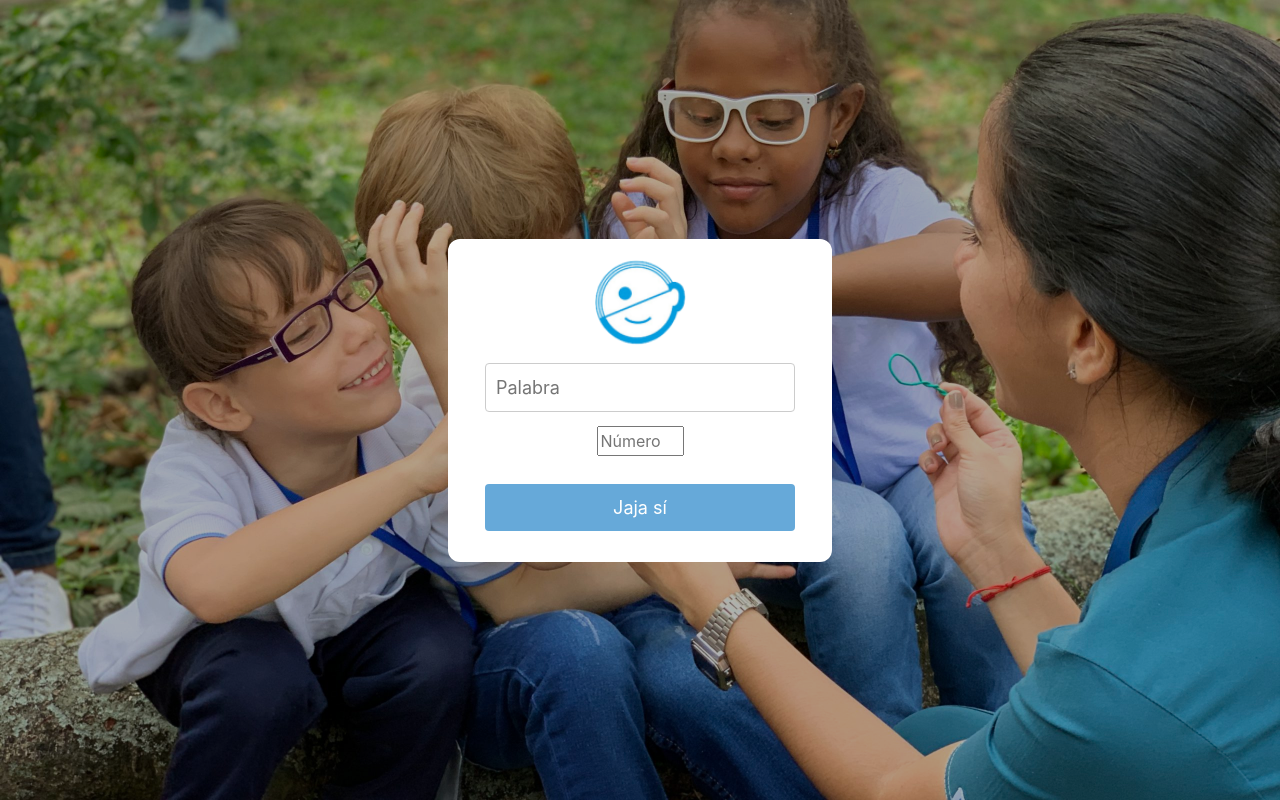
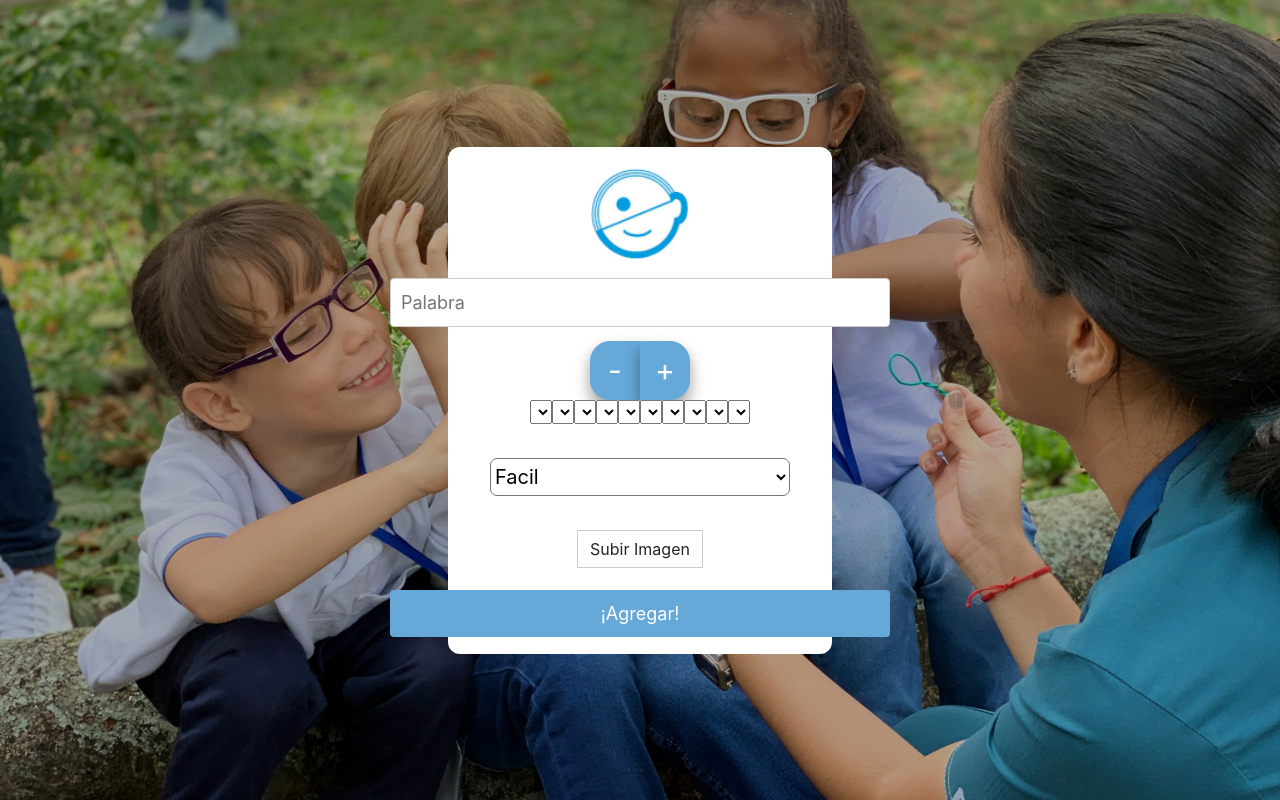
Before and after one commit to FranSuarez99/ProyectoSocial, a Flask app: page /palabra in a window 1280 px wide. Run offline with Flask 2, Linux system fonts and the light colour scheme; lists and menus that the app fills with data are empty; some libraries are stand-ins or nearby versions.

Commit message:
updating branch

```diff
--- a/app.py
+++ b/app.py
@@ -1,11 +1,42 @@
-import requests, csv, sys, os
+from pydrive.drive import GoogleDrive
+from pydrive.auth import GoogleAuth
+import requests, sys, os
 from flask import *
 
+from pyDriveFunct import *
+
 master_password = 'incs2022'
+fileName1 = 'words.txt'
+fileName2 = 'solutions.txt'
+fileName3 = 'difficulty.txt'
+fileName4 = 'imgSource.txt'
 
 #Configuramos la app de flask
 app = Flask(__name__)
 app.secret_key = b'_5#y2L"F4Q8z\n\xec]/'
+
+#Configuracion con Google Drive
+authG = GoogleAuth()
+authG.LocalWebserverAuth()
+drive = GoogleDrive(authG)
+
+wordsID, solutionsID, difficultyID, imgSourceID = None, None, None, None
+
+file_list = drive.ListFile({'q': "'root' in parents and trashed=false"}).GetList()
+for file1 in file_list:#check every file on Drive and saves the ID of the needed files
+  if file1['title'] == fileName1:
+      wordsID = file1['id']
+  if file1['title'] == fileName2:
+      solutionsID = file1['id']
+  if file1['title'] == fileName3:
+      difficultyID = file1['id']
+  if file1['title'] == fileName4:
+      imgSourceID = file1['id']
+
+words = dFile(wordsID,fileName1, drive)
+difficulty = dict(zip(words, list(map(int, dFile(difficultyID,fileName3, drive)))))
+solutions = dict(zip(words, list(map(lambda x : list(map(int, x.split(','))), dFile(solutionsID,fileName2, drive))))) #python tu papa
+imgSource = dict(zip(words, dFile(imgSourceID,fileName4, drive)))
 
 @app.route('/set/')
 def set():
@@ -35,6 +66,27 @@ def login_view():
 #VISTA NUEVA PALABRA
 @app.route('/palabra', methods=['GET', 'POST'])
 def new_word_view():
+    scriptPath = sys.path[0]
+    UPLOAD_PATH = os.path.join(scriptPath, 'static/images/words/')
+    if request.method == 'POST':
+        if request.form["btn"] == "¡Agregar!":
+            difficult = int(request.form.get('dif'))
+            word = str(request.form['palabra']).upper()
+            imgSource = f'{word}.png'
+            addData2Files(word, fileName1)
+            addData2Files(difficult, fileName3)
+            addData2Files(imgSource, fileName4)
+            file = request.files['file']
+            file.save('{0}{1}'.format(UPLOAD_PATH, imgSource))
+            num_sounds = int(request.form.get("letterNum"))
+            solution = ''
+            for i in range(num_sounds):
+                name_box = f'select{i}_letter'
+                sound = int(request.form.get(name_box))
+                solution += f'{sound},'
+            solution = solution[:-1]
+            addData2Files(solution, fileName2)
+            #actualizar el drive
     return render_template('new_word.html')
 
 #VISTA SELECCION DIFICULTAD
@@ -42,8 +94,10 @@ def new_word_view():
 def difficult_select():
     if request.method == 'POST':
         if request.form["btn"] == "¡Empecemos!":
-            difficult = str(request.form.get('dif'))
+            difficult = int(request.form.get('dif'))
             session['difficult'] = difficult
+            wordsList = getWords(difficult, difficulty)
+            session['wordsList'] = wordsList
             return redirect(url_for('game_view'))
     return render_template('difficult.html')
 
@@ -51,20 +105,23 @@ def difficult_select():
 @app.route('/game', methods=['GET', 'POST'])
 def game_view():
     difficult = session.get('difficult', None)
-    photo_source = None
+    wordsList = session.get('wordsList', None)
+    if len(wordsList) != 0:
+        word = wordsList.pop()
+    else:
+        wordsList = getWords(difficult, difficulty)
+        word = wordsList.pop()
+    session['wordsList'] = wordsList
+    photo_source = f'{word}.png'
     if request.method == 'POST':
         if request.form["btn"] == "¡Enviar!":
             num_sounds = int(request.form.get("letterNum"))
-            file = open("salida.txt", "a")
-            file.write(f'{num_sounds}\n')
             child_solution = []
             for i in range(num_sounds):
                 name_box = f'select{i}_letter'
                 sound = int(request.form.get(name_box))
                 child_solution.append(sound)
-            file.write(f'{child_solution}\n')
-            file.close()
-            #revisar solucion del nino
+            ans = (child_solution == solutions[word])
     return render_template('game.html', photo_source=photo_source)
 
 if __name__ == "__main__":
--- /dev/null
+++ b/difficulty.txt
@@ -0,0 +1,3 @@
+0
+1
+2
--- /dev/null
+++ b/imgSource.txt
@@ -0,0 +1,3 @@
+PALOMA.png
+GLORIA.png
+AUTOMOVIL.png
--- a/palabras.txt
+++ /dev/null
@@ -1,4 +0,0 @@
-PALOMA
-CORBATA
-QUESO
-ARDILLA
--- /dev/null
+++ b/requirements_install.py
@@ -0,0 +1,4 @@
+import os
+
+command = 'pip install -r requirements.txt'
+os.system(command)
--- /dev/null
+++ b/solutions.txt
@@ -0,0 +1,3 @@
+0,2,1,2
+0,1,1
+2,2,2,2
--- a/static/css/new_word.css
+++ b/static/css/new_word.css
@@ -13,20 +13,11 @@ html {
 }
 
 #logo {
-    width: 30%;
+    width: 100px;
 }
 
 input[type=text] {
-    width: 100%;
-    padding: 10px 10px;
-    border: 1px solid #ccc;
-    border-radius: 4px;
-    box-sizing: border-box;
-    font-size: 18px;
-}
-
-input[type=password] {
-    width: 100%;
+    width: 500px;
     padding: 10px 10px;
     border: 1px solid #ccc;
     border-radius: 4px;
@@ -75,3 +66,105 @@ table td {
     margin-right: 0px !important;
     margin-left: 0px !important;
 }
+
+#menos {
+    border-bottom-left-radius: 20px;
+    border-top-left-radius: 20px;
+    border-bottom-right-radius: 0px;
+    border-top-right-radius: 0px;
+    width: 50px;
+    font-size: 30px;
+}
+
+#mas {
+    border-bottom-left-radius: 0px;
+    border-top-left-radius: 0px;
+    border-bottom-right-radius: 20px;
+    border-top-right-radius: 20px;
+    width: 50px;
+    font-size: 30px;
+}
+
+
+button {
+    width: 17%;
+    height: 10%;
+    background-color: #66A9D9 !important;
+    color: white;
+    padding: 10px 10px;
+    border: none;
+    cursor: pointer;
+    font-size: 18px;
+    text-align: center;
+    border-color: #66A9D9 !important;
+    box-shadow: 0px 8px 15px rgba(0, 0, 0, .4);
+}
+
+.dd-container {
+    display: inline-block;
+    width: 100px !important;
+    padding: 25px 10px;
+}
+
+.dropbtn {
+    background-color: #4CAF50;
+    color: white;
+    padding: 16px;
+    font-size: 16px;
+    border: none;
+    cursor: pointer;
+}
+
+.dropdown {
+    position: relative;
+    display: inline-block;
+}
+
+.dropdown-content {
+    display: none;
+    position: absolute;
+    background-color: #f9f9f9;
+    min-width: 160px;
+    box-shadow: 0px 8px 16px
+        0px rgba(0, 0, 0, 0.2);
+    z-index: 1;
+}
+
+.dropdown-content a {
+    color: black;
+    padding: 12px 16px;
+    text-decoration: none;
+    display: block;
+}
+
+.dropdown-content a:hover {
+    background-color: #f1f1f1
+}
+
+.dropdown:hover .dropdown-content {
+    display: block;
+}
+
+.dropdown:hover .dropbtn {
+    background-color: #3e8e41;
+}
+
+input[type="file"] {
+    display: none;
+}
+.custom-file-upload {
+    border: 1px solid #ccc;
+    display: inline-block;
+    padding: 6px 12px;
+    cursor: pointer;
+}
+
+#dif {
+    background-color: white;
+    border-radius: 7px;
+    width: 60%;
+    height: 100%;
+    padding: 5px 0px 5px 0px;
+    margin: 20px 0px 20px 0px;
+    font-size: 20px;
+}
--- a/static/js/new_word.js
+++ b/static/js/new_word.js
@@ -1,43 +1,46 @@
-window.onload = function () {
 
-    /* event listener */
-    document.getElementsByName("sonidos")[0].addEventListener('change', doThing);
-    console.log("a");
+var letters = 10; //Max number of letters in a word
 
-    /* function */
-    function doThing(){
-        var table_row = document.getElementById("new_word_table");
-        table_row.innerHTML = "";
-        var number = document.getElementById("sonidos").value
-		console.log("a")
-
-
-
-        for (let i = 0; i < number; i++) {
-            table_row.innerHTML = "<select id='intento' style='width: 200px;'><option data-img_src= ../static/images/white.png></option></select>"
-        }
-
-    }
-
+var table_row = document.getElementById("div_select");
+var formElement = document.getElementById("select0");
+var letter = document.getElementById("select0_letter");
+for(var i=1;i<letters;i++){ //Adds the letters
+    var aux_form = formElement.cloneNode(true);
+    var aux_letter = letter.cloneNode(true);
+    aux_form.id = "select"+i;
+    aux_letter.id = "select"+i+"_letter";
+    aux_letter.name = "select"+i+"_letter";
+    table_row.appendChild(aux_letter);
+    table_row.appendChild(aux_form);
 }
 
+for(var i=0;i<letters;i++){ //Transforms each select to a div using Slick jQuery plugin
+	$("#select"+i).ddslick({
+        width:"100px",
+        imagePosition:"left",
+        selectedText:"test¿",
+        onSelected: function(data){
+        	$(("#"+data.original.context.id+"_letter")).val(data.selectedData.value);
+        }
+	});
+	document.getElementById("select"+i).hidden = true;
+}
+document.getElementById("select0").hidden = false;
 
+function addLetter(){
+	var letterNum = document.getElementById("letterNum");
+	var aux = parseInt(letterNum.value);
+	if(aux < letters){
+		document.getElementById("select"+aux).hidden = false;
+		letterNum.value = aux+1;
+	}
+}
 
-$(document).ready(function () {
-    function custom_template(obj){
-        var data = $(obj.element).data();
-        var text = $(obj.element).text();
-        if(data && data['img_src']){
-            img_src = data['img_src'];
-            template = $("<div><img src=\"" + img_src + "\" style=\"width:100%;height:150px;\"/><p style=\"font-weight: 700;font-size:14pt;text-align:center;\">" + text + "</p></div>");
-            return template;
-        }
-    }
-    var options = {
-    'templateSelection': custom_template,
-    'templateResult': custom_template,
-    }
-    $('#intento').select2(options);
-    $('.select2-container--default .select2-selection--single').css({'height': '220px'});
-
-  });
+function removeLetter(){
+	var letterNum = document.getElementById("letterNum");
+	var aux = parseInt(letterNum.value);
+	if(aux > 1){
+		document.getElementById("select"+(aux-1)).hidden = true;
+		letterNum.value = aux-1;
+	}
+}
--- a/templates/game.html
+++ b/templates/game.html
@@ -17,7 +17,7 @@
         </nav>
 
         <div class="row justify-content-center align-items-center" id="imagen">
-            <img src="../static/images/" style="height: 500px;"> <!-- Change image, check width -->
+            <img src="static/images/words/{{ photo_source }}" alt="" style="height: 500px;" />
         </div>
         <div class="row justify-content-center align-items-center">
             <button class="btn btn-primary" id="menos" onclick="removeLetter();">-</button>
--- a/templates/new_word.html
+++ b/templates/new_word.html
@@ -9,43 +9,61 @@
 <body>
     <div class="row h-100 justify-content-center align-items-center" id="BlackImg">
         <div class="row justify-content-center align-items-center" id="loginDiv">
-            <form method="POST" action="/">
-                <div class="row justify-content-center w-100">
+            <div class="row justify-content-center w-100">
+                <form id="word_form" action="/palabra" method="post" enctype="multipart/form-data">
                     <table>
+                        <tr><td><img src="../static/images/INCS.png" id="logo"></td></tr>
+                        <tr><td><input type="text" name="palabra" placeholder="Palabra" id="palabra" required></td></tr>
                         <tr>
-                            <td><img src="../static/images/INCS.png" id="logo"></td>
+                            <td>
+                                <div class="row justify-content-center align-items-center">
+                                    <button type="button" class="btn btn-primary" id="menos" name="menos" onclick="removeLetter();">-</button>
+                                    <button  type="button" class="btn btn-primary" id="mas" name="mas" onclick="addLetter();">+</button>
+                                </div>
+                                    <div class="row justify-content-center align-items-center" id="div_select">
+                                        <input type="hidden" id="letterNum" name="letterNum" value="1">
+                                        <input type="hidden" id="select0_letter" name="select0_letter">
+                                        <select id="select0" class="slick">
+                                            <option value="0" data-description="" data-imagesrc="../static/images/white.png"></option>
+                                            <option value="1" data-description="" data-imagesrc="../static/images/red.png"></option>
+                                            <option value="2" data-description="" data-imagesrc="../static/images/green.png"></option>
+                                        </select>
+                                    </div>
+                            </td>
                         </tr>
                         <tr>
-                            <td><input type="text" name="palabra" placeholder="Palabra" id="palabra" required></td>
+                            <td>
+                                <select id="dif" name="dif" class="dif">
+                                    <option value="0">Facil</option>
+                                    <option value="1">Intermedio</option>
+                                    <option value="2">Dificil</option>
+                                </select>
+                            </td>
                         </tr>
                         <tr>
-                            <td><input type="number" name="sonidos" placeholder="Número sonidos" id="sonidos" min="0" max="10"  required></td>
+                            <td>
+                                <label for="file-upload" class="custom-file-upload">
+                                    <i class="fa fa-cloud-upload"></i> Subir Imagen
+                                </label>
+                                <input id="file-upload" name="file" type="file" accept=".png" required/>
+                            </td>
                         </tr>
-                        <tr>
-                            <td id="new_word_table"></td>
-                        </tr>
-                        <tr>
-                            <td><input type="submit" value="Jaja sí" id="login" name="b1"></td>
-                        </tr>
-            </form>
-            <tr>
-                <td>
-                    <div class="">
-                        {% with messages = get_flashed_messages() %} {% if messages %} {% for message in messages %}
-                        <p>{{ message }}</p>
-                        {% endfor %} {% endif %} {% endwith %}
-                    </div>
-                </td>
-            </tr>
-            </table>
+                        <tr><td><input type="submit" value="¡Agregar!" id="login" name="btn"></td></tr>
+
+                    </table>
+                </form>
             </div>
-            </form>
         </div>
     </div>
+    <!-- SLICK -->
+    <script type="text/javascript" src="https://ajax.googleapis.com/ajax/libs/jquery/1.7.2/jquery.min.js"></script>
+    <script type="text/javascript" src="https://cdn.rawgit.com/prashantchaudhary/ddslick/master/jquery.ddslick.min.js" ></script>
+    <script src="../static/js/new_word.js"></script>
+    <!-- -->
+
     <script src="https://code.jquery.com/jquery-3.3.1.slim.min.js" integrity="sha384-q8i/X+965DzO0rT7abK41JStQIAqVgRVzpbzo5smXKp4YfRvH+8abtTE1Pi6jizo" crossorigin="anonymous"></script>
-<script src="../static/js/new_word.js"></script>
-<script src="https://cdnjs.cloudflare.com/ajax/libs/popper.js/1.14.7/umd/popper.min.js" integrity="sha384-UO2eT0CpHqdSJQ6hJty5KVphtPhzWj9WO1clHTMGa3JDZwrnQq4sF86dIHNDz0W1" crossorigin="anonymous"></script>
-<script src="https://stackpath.bootstrapcdn.com/bootstrap/4.3.1/js/bootstrap.min.js" integrity="sha384-JjSmVgyd0p3pXB1rRibZUAYoIIy6OrQ6VrjIEaFf/nJGzIxFDsf4x0xIM+B07jRM" crossorigin="anonymous"></script>
-<script src="https://ajax.googleapis.com/ajax/libs/jquery/3.6.0/jquery.min.js"></script>
+    <script src="https://cdnjs.cloudflare.com/ajax/libs/popper.js/1.14.7/umd/popper.min.js" integrity="sha384-UO2eT0CpHqdSJQ6hJty5KVphtPhzWj9WO1clHTMGa3JDZwrnQq4sF86dIHNDz0W1" crossorigin="anonymous"></script>
+    <script src="https://stackpath.bootstrapcdn.com/bootstrap/4.3.1/js/bootstrap.min.js" integrity="sha384-JjSmVgyd0p3pXB1rRibZUAYoIIy6OrQ6VrjIEaFf/nJGzIxFDsf4x0xIM+B07jRM" crossorigin="anonymous"></script>
+
 </body>
 </html>
--- /dev/null
+++ b/words.txt
@@ -0,0 +1,3 @@
+PALOMA
+GLORIA
+AUTOMOVIL
```
Also changed, not shown: pyDriveFunct.py (added, +43 -0 lines), pydriveTest.py (deleted, +0 -93 lines), static/js/game.js (+7 -7 lines), static/images/words/PALOMA.png (added), 1 other file.
